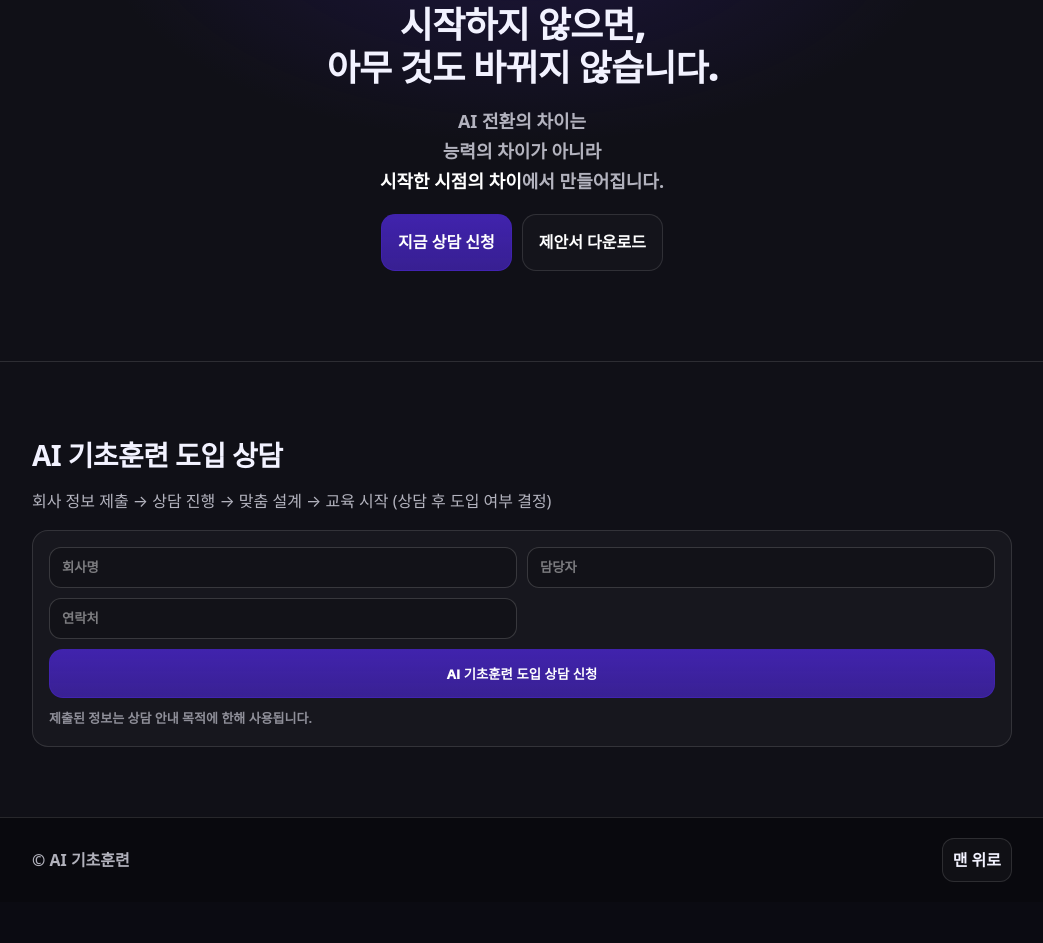
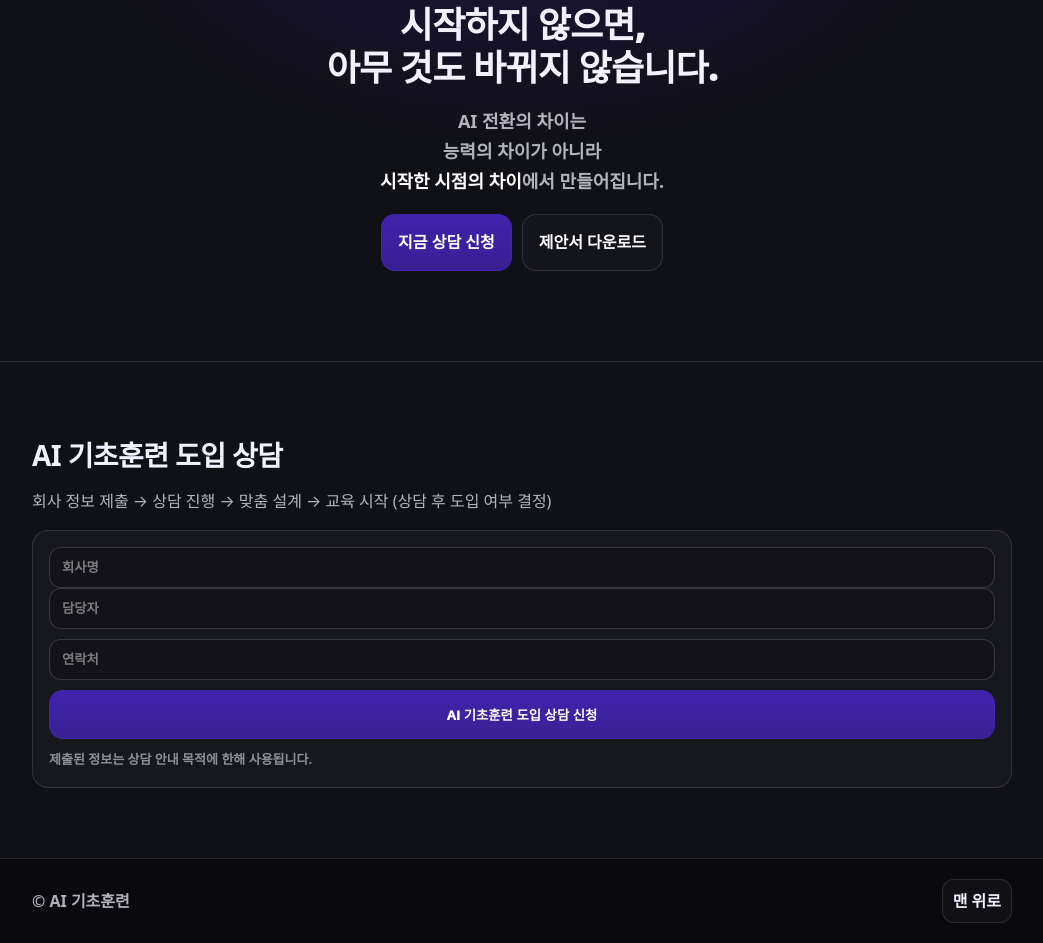
Before and after one commit to ssendy01/edu-aibasic-20260203, a plain HTML site: page index.html in a window 1280 px wide. Shown: the part 7288-8231 px from the top of the page, without its empty margins (118-1161 px from the left). Before the commit the page ends 8190 px from the top, so only its background shows below. Drawn offline with Linux system fonts and the light colour scheme.

Commit message:
Update index.css

```diff
--- a/assets/css/index.css
+++ b/assets/css/index.css
@@ -219,7 +219,7 @@ b{color:#fff;}
 
 .cta{border-top:1px solid var(--line); background:rgba(255,255,255,.02);}
 .form{margin-top:14px; border:1px solid var(--line); background:var(--card); border-radius:var(--radius); padding:16px;}
-.form__row{display:grid; grid-template-columns:1fr 1fr; gap:10px; margin-bottom:10px;}
+.form__row{grid-template-columns:1fr 1fr; gap:10px; margin-bottom:10px; gap:20px;}
 .input{
   width:100%;
   padding:12px 12px;
@@ -617,4 +617,5 @@ b{color:#fff;}
 }
 @media (max-width: 640px){
   .course-grid{ grid-template-columns: 1fr; }
+
 }
```
